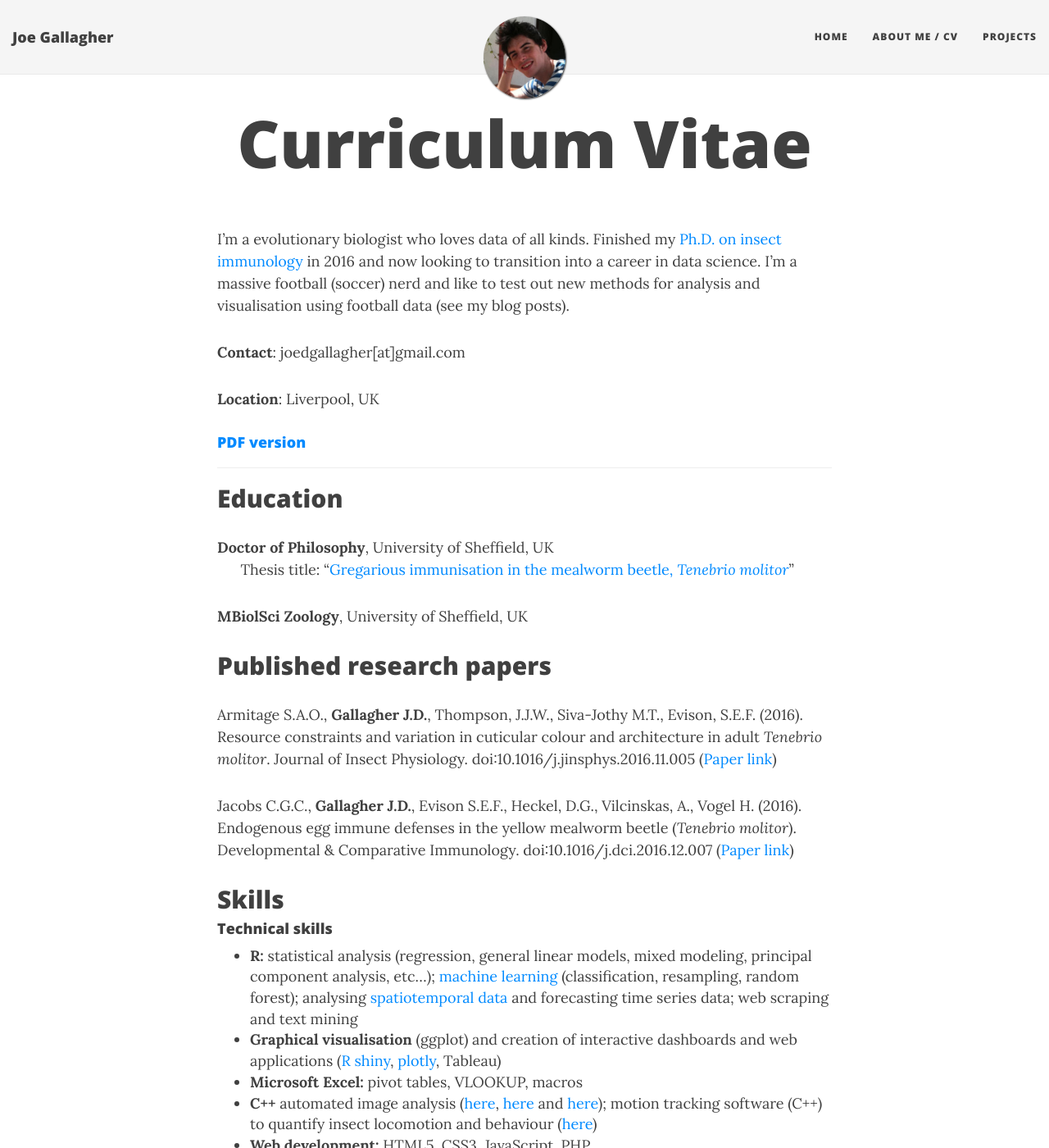
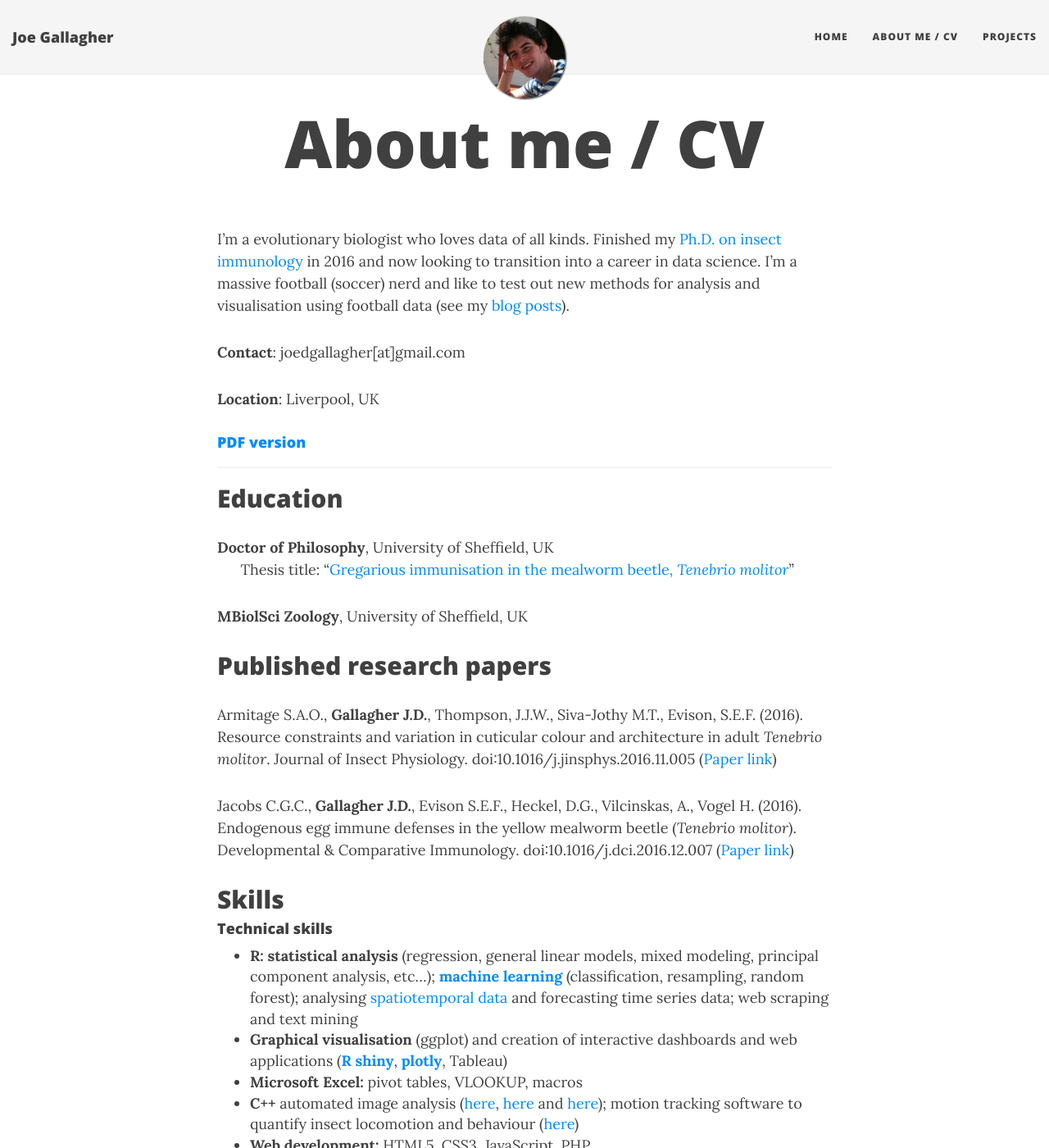
Before and after one commit to JoGall/jogall.github.io, a Jekyll site: the page built from cv.md, in a window 1280 px wide and 1400 px high. Shown: the whole window at 82% size. Built offline with Jekyll 4.4.1, drawn with Linux system fonts in a browser that asks for light colours; nearby versions of some CDN libraries.

Commit message:
updated cv

```diff
--- a/cv.md
+++ b/cv.md
@@ -1,9 +1,9 @@
 ---
 layout: page
-title: Curriculum Vitae
+title: About me / CV
 ---
 
-I'm a evolutionary biologist who loves data of all kinds. Finished my [Ph.D. on insect immunology](http://etheses.whiterose.ac.uk/12275/) in 2016 and now looking to transition into a career in data science. I'm a massive football (soccer) nerd and like to test out new methods for analysis and visualisation using football data (see my blog posts).
+I'm a evolutionary biologist who loves data of all kinds. Finished my [Ph.D. on insect immunology](http://etheses.whiterose.ac.uk/12275/) in 2016 and now looking to transition into a career in data science. I'm a massive football (soccer) nerd and like to test out new methods for analysis and visualisation using football data (see my [blog posts](https://jogall.github.io/2017-05-12-home-away-pref/)).
 
 **Contact**: joedgallagher[at]gmail.com
 
@@ -34,10 +34,10 @@
 ---------
 #### Technical skills
 
-* **R:** statistical analysis (regression, general linear models, mixed modeling, principal component analysis, etc...); [machine learning](https://github.com/JoGall/FantasyPL) (classification, resampling, random forest); analysing [spatiotemporal data](https://github.com/JoGall/simulated-walks) and forecasting time series data; web scraping and text mining
-* **Graphical visualisation** (ggplot) and creation of interactive dashboards and web applications ([R shiny](https://jdgallagher.shinyapps.io/seasonStats/), [plotly](https://plot.ly/~jogal), Tableau)
+* **R:** **statistical analysis** (regression, general linear models, mixed modeling, principal component analysis, etc...); [**machine learning**](https://github.com/JoGall/FantasyPL) (classification, resampling, random forest); analysing [spatiotemporal data](https://github.com/JoGall/simulated-walks) and forecasting time series data; web scraping and text mining
+* **Graphical visualisation** (ggplot) and creation of interactive dashboards and web applications ([**R shiny**](https://jdgallagher.shinyapps.io/seasonStats/), [**plotly**](https://plot.ly/~jogal), Tableau)
 * **Microsoft Excel:** pivot tables, VLOOKUP, macros
-* **C++** automated image analysis ([here](https://github.com/JoGall/nylon-encapsulation), [here](https://github.com/JoGall/ladybird-spots) and [here](https://github.com/JoGall/cuticular-melanisation)); motion tracking software (C++) to quantify insect locomotion and behaviour ([here](https://github.com/JoGall/rubitrail))
+* **C++** automated image analysis ([here](https://github.com/JoGall/nylon-encapsulation), [here](https://github.com/JoGall/ladybird-spots) and [here](https://github.com/JoGall/cuticular-melanisation)); motion tracking software to quantify insect locomotion and behaviour ([here](https://github.com/JoGall/rubitrail))
 * **Web development:** HTML5, CSS3, JavaScript, PHP
 * Database design and complex queries with [**PostgreSQL**](https://github.com/JoGall/quantdb); database administration using **pgAdmin III**
 * **Data warehousing** using the massively parallel processing (MPP) database server **Pivotal Greenplum**
```
